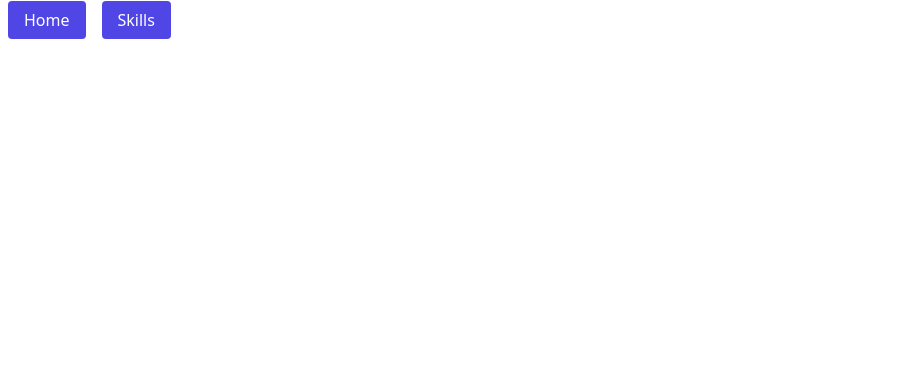
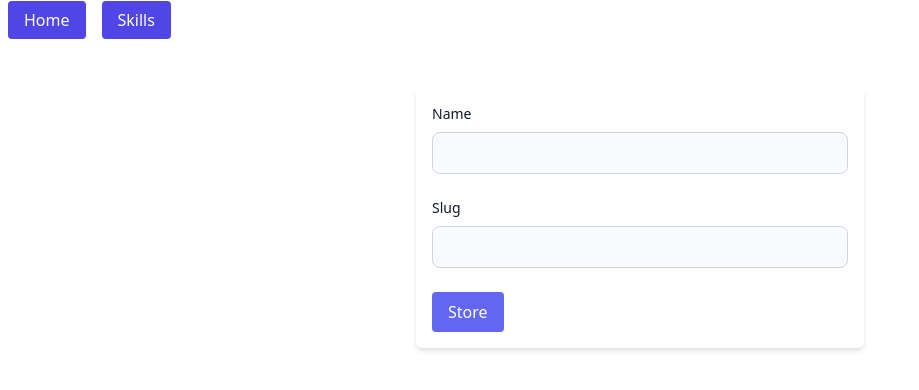
Before and after one commit to Chumardo/rest-api-laravel, a Vue app in the folder vue-rest-api/: page /skills/create in a window 1280 px wide. Shown: the top 390 px of the page, without its empty margins (0-919 px from the left). Built offline with nearby package versions, Linux system fonts and the light colour scheme; the HTML template or start-up script is replaced by a standard one.

Commit message:
adding new skill store form

```diff
--- a/vue-rest-api/src/views/skills/SkillCreate.vue
+++ b/vue-rest-api/src/views/skills/SkillCreate.vue
@@ -1 +1,41 @@
-<template></template>
+<template>
+    <div class="mt-12">
+        <form class="max-w-md mx-auto p-4 bg-white shadow-md rounded-md">
+            <div class="space-y-6">
+                <div class="mb-6">
+                    <label
+                        for="name"
+                        class="block mb-2 text-sm font-medium text-gray-900 dark:text-white"
+                        >Name</label
+                    >
+                    <input
+                        type="text"
+                        id="name"
+                        class="bg-gray-50 border border-gray-300 text-gray-900 text-sm rounded-lg focus:ring-blue-500 focus:border-blue-500 block w-full p-2.5 dark:bg-gray-700 dark:border-gray-600 dark:placeholder-gray-400 dark:text-white dark:focus:ring-blue-500 dark:focus:border-blue-500"
+                    />
+                </div>
+
+                <div class="mb-6">
+                    <label
+                        for="slug"
+                        class="block mb-2 text-sm font-medium text-gray-900 dark:text-white"
+                        >Slug</label
+                    >
+                    <input
+                        type="text"
+                        id="slug"
+                        class="bg-gray-50 border border-gray-300 text-gray-900 text-sm rounded-lg focus:ring-blue-500 focus:border-blue-500 block w-full p-2.5 dark:bg-gray-700 dark:border-gray-600 dark:placeholder-gray-400 dark:text-white dark:focus:ring-blue-500 dark:focus:border-blue-500"
+                    />
+                </div>
+
+                <div class="mt-4">
+                    <button
+                        class="px-4 py-2 bg-indigo-500 hover:bg-indigo-700 text-white rounded"
+                    >
+                        Store
+                    </button>
+                </div>
+            </div>
+        </form>
+    </div>
+</template>
```
